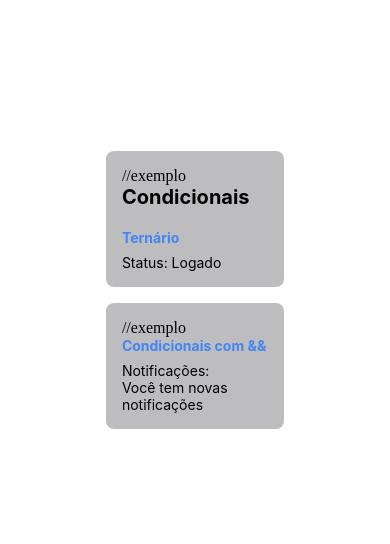
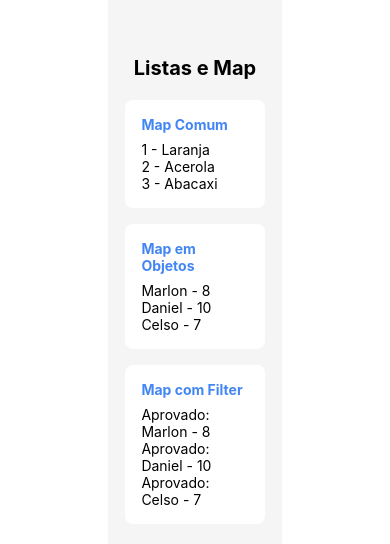
Before and after one commit to GustavoJustin/Aulas-mobile, a React Native app: screen / in a window 390 px wide. Shown: the part 124-668 px from the top of the page. Built offline with nearby package versions, Linux system fonts and the light colour scheme.

Commit message:
aula-04-listas

```diff
--- a/src/App.js
+++ b/src/App.js
@@ -3,12 +3,13 @@
 import Exemplo01 from './jsx_examples/exemplo-01-estrutura';
 import Exemplo02 from './jsx_examples/exemplo-02-expressoes';
 import Exemplo03 from './jsx_examples/exemplo-03-condicionais';
+import Exemplo04 from './jsx_examples/exemplo-04-listas';
 
 
 export default function App() {
   return (
     <View style={styles.container}>
-      <Exemplo03 />
+      <Exemplo04 />
     </View>
   );
 }
--- /dev/null
+++ b/src/jsx_examples/exemplo-04-listas.js
@@ -0,0 +1,77 @@
+// ============================================
+// Arquivo Base
+// ============================================
+
+import { View, Text, StyleSheet } from "react-native";
+
+export default function Exemplo04() {
+    const frutas =["Laranja", "Acerola", "Abacaxi"];
+
+    const alunos = [
+        {id: 1, nome: "Marlon", nota: 8},
+        {id: 2, nome: "Daniel", nota: 10},
+        {id: 3, nome: "Celso", nota: 7},
+    ];
+
+    return (
+        <View style={styles.container}>
+            <Text style={styles.titulo}>Listas e Map</Text>
+            <View style={styles.exemplo}>
+                <Text style={styles.subtitulo}>Map Comum</Text>
+
+                {frutas.map((fruta, index) => (
+                    <Text key={index}>
+                        {index + 1} - {fruta}
+                    </Text>
+                ))}
+            </View>
+
+            <View style={styles.exemplo}>
+                <Text style={styles.subtitulo}>Map em Objetos</Text>
+
+                {alunos.map((aluno) => (
+                    <Text key={aluno.id}>
+                        {aluno.nome} - {aluno.nota}
+                    </Text>
+                ))}
+            </View>
+
+            <View style={styles.exemplo}>
+                <Text style={styles.subtitulo}>Map com Filter</Text>
+
+                {alunos.filter((aluno) => aluno.nota >= 7).map((aluno) => (
+                    <Text key={aluno.id}>
+                        Aprovado: {aluno.nome} - {aluno.nota}
+                    </Text>
+                ))}
+            </View>
+        </View>
+    );
+}
+
+const styles = StyleSheet.create({
+  container: {
+    flex: 1,
+    justifyContent: "center",
+    alignItems: "center",
+    backgroundColor: "#f5f5f5",
+  },
+  titulo: {
+    fontSize: 20,
+    fontWeight: "bold",
+    marginBottom: 20,
+  },
+  subtitulo: {
+    fontSize: 14,
+    fontWeight: "bold",
+    color: "#4285f4",
+    marginBottom: 8,
+  },
+  exemplo: {
+    width: "80%",
+    padding: 16,
+    marginBottom: 16,
+    backgroundColor: "#fff",
+    borderRadius: 8,
+  },
+});
```
